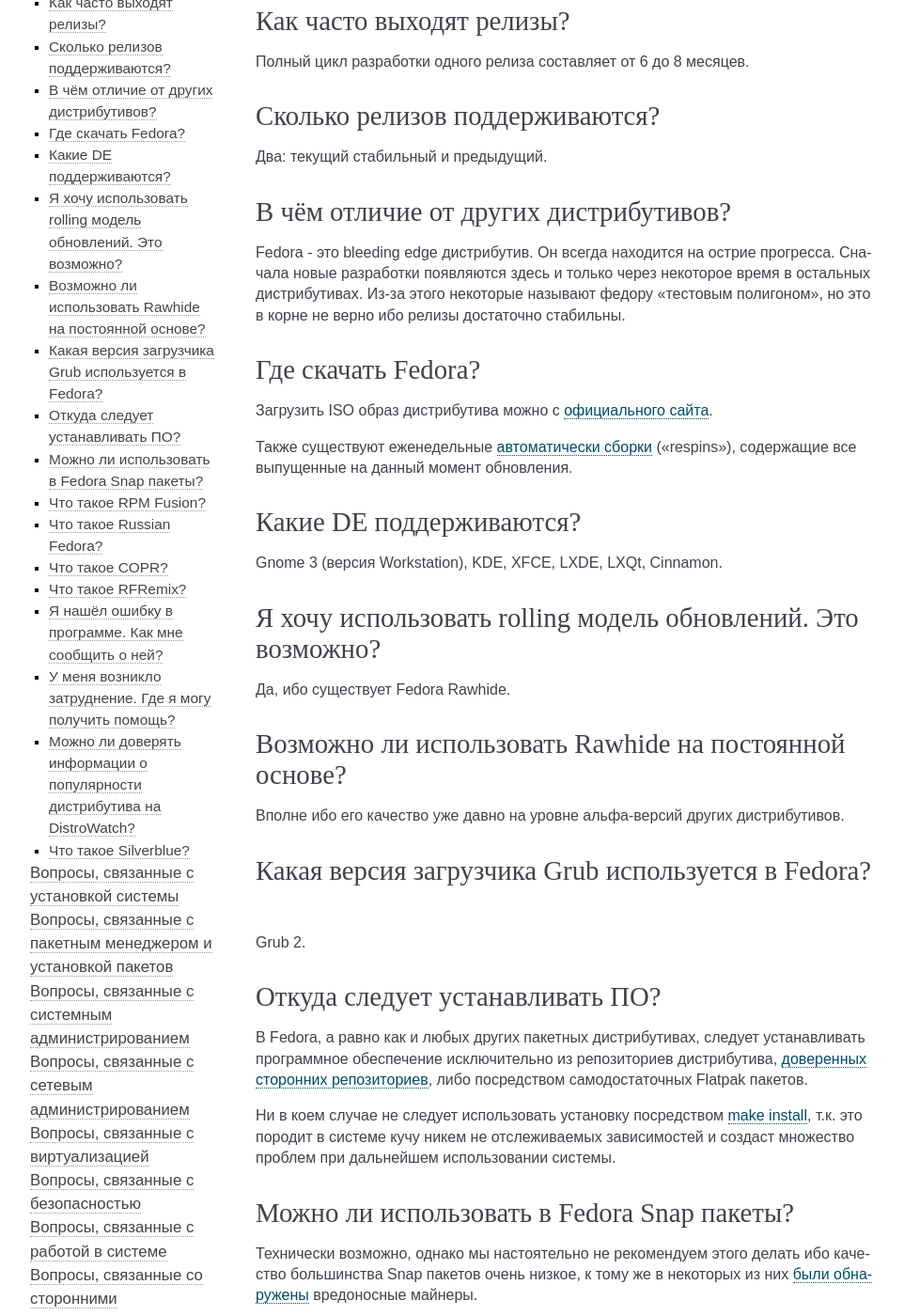
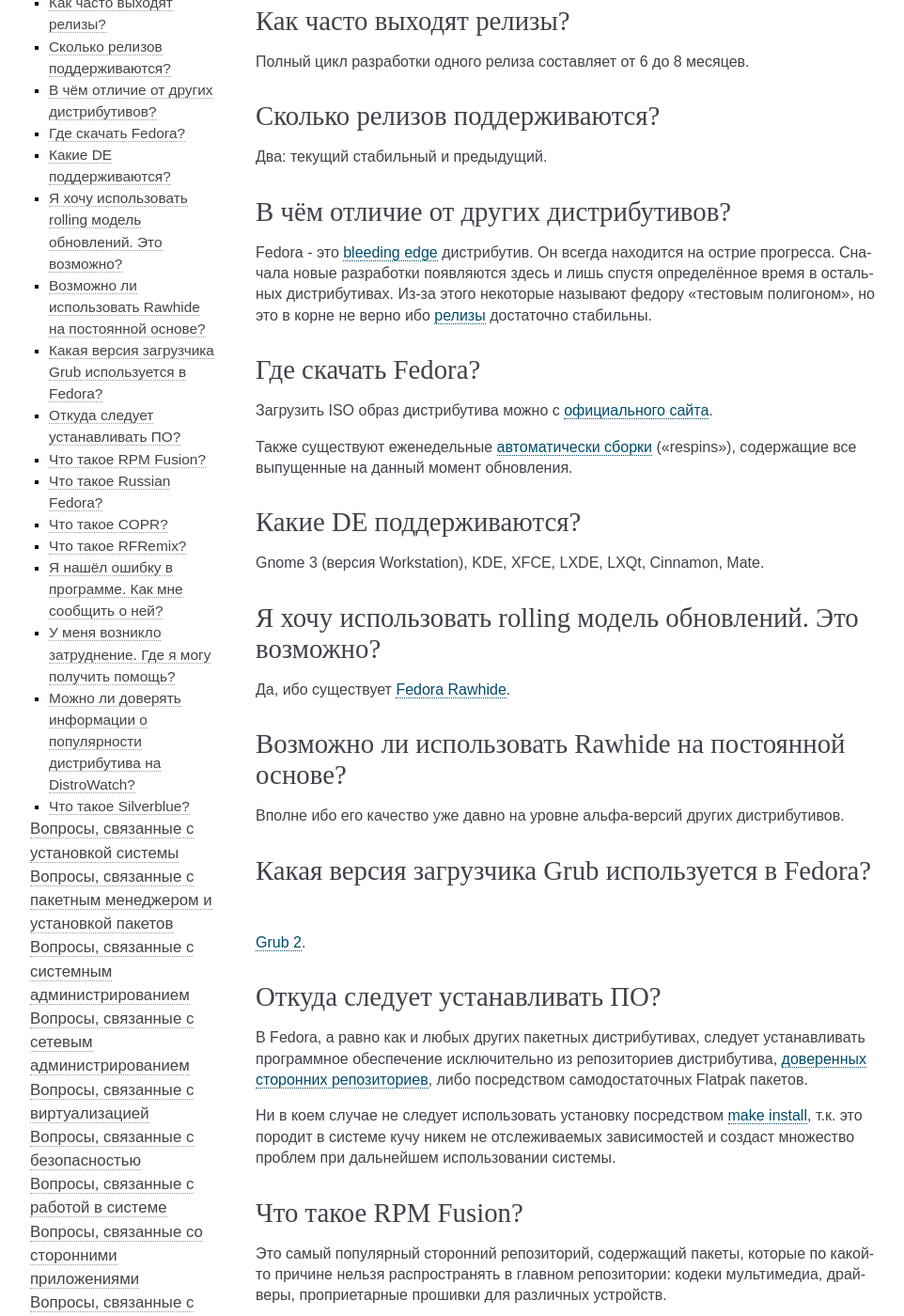
Before and after one commit to RussianFedora/FAQ, a Sphinx documentation site: the page built from source/generic-info.rst, in a window 1280 px wide and 1400 px high, scrolled down 222 px. Shown: the whole window at 94% size, without its empty margins (148-1110 px from the left). Built offline with Sphinx 7.4.7, drawn with Linux system fonts in a browser that asks for light colours; some of the changed text lies outside the part shown.

Commit message:
Updated some questions from Generic Info page.

```diff
--- a/source/generic-info.rst
+++ b/source/generic-info.rst
@@ -41,7 +41,7 @@
 В чём отличие от других дистрибутивов?
 ==========================================
 
-Fedora - это bleeding edge дистрибутив. Он всегда находится на острие прогресса. Сначала новые разработки появляются здесь и только через некоторое время в остальных дистрибутивах. Из-за этого некоторые называют федору «тестовым полигоном», но это в корне не верно ибо релизы достаточно стабильны.
+Fedora - это `bleeding edge <https://en.wikipedia.org/wiki/Bleeding_edge_technology>`__ дистрибутив. Он всегда находится на острие прогресса. Сначала новые разработки появляются здесь и лишь спустя определённое время в остальных дистрибутивах. Из-за этого некоторые называют федору «тестовым полигоном», но это в корне не верно ибо :ref:`релизы <supported>` достаточно стабильны.
 
 .. index:: fedora, download
 .. _download:
@@ -59,7 +59,7 @@
 Какие DE поддерживаются?
 ==========================================
 
-Gnome 3 (версия Workstation), KDE, XFCE, LXDE, LXQt, Cinnamon.
+Gnome 3 (версия Workstation), KDE, XFCE, LXDE, LXQt, Cinnamon, Mate.
 
 .. index:: releases, rolling, fedora
 .. _rolling-model:
@@ -67,7 +67,7 @@
 Я хочу использовать rolling модель обновлений. Это возможно?
 ===============================================================
 
-Да, ибо существует Fedora Rawhide.
+Да, ибо существует :ref:`Fedora Rawhide <using-rawhide>`.
 
 .. index:: rawhide, rolling, fedora
 .. _using-rawhide:
@@ -83,7 +83,7 @@
 Какая версия загрузчика Grub используется в Fedora?
 ======================================================
 
-Grub 2.
+:ref:`Grub 2 <grub-reinstall>`.
 
 .. index:: repository, installation, software
 .. _software-installation:
@@ -94,14 +94,6 @@
 В Fedora, а равно как и любых других пакетных дистрибутивах, следует устанавливать программное обеспечение исключительно из репозиториев дистрибутива, :ref:`доверенных сторонних репозиториев <3rd-repositories>`, либо посредством самодостаточных Flatpak пакетов.
 
 Ни в коем случае не следует использовать установку посредством :ref:`make install <make-install>`, т.к. это породит в системе кучу никем не отслеживаемых зависимостей и создаст множество проблем при дальнейшем использовании системы.
-
-.. index:: installation, software, snap
-.. _snap:
-
-Можно ли использовать в Fedora Snap пакеты?
-===============================================
-
-Технически возможно, однако мы настоятельно не рекомендуем этого делать ибо качество большинства Snap пакетов очень низкое, к тому же в некоторых из них `были обнаружены <https://xakep.ru/2018/05/14/snap-store-miner/>`__ вредоносные майнеры.
 
 .. index:: repository, rpmfusion, third-party
 .. _rpmfusion:
```
Also changed, not shown: other parts of source/generic-info.rst (+7 -1 lines), source/package-manager.rst (+8 -0 lines).
